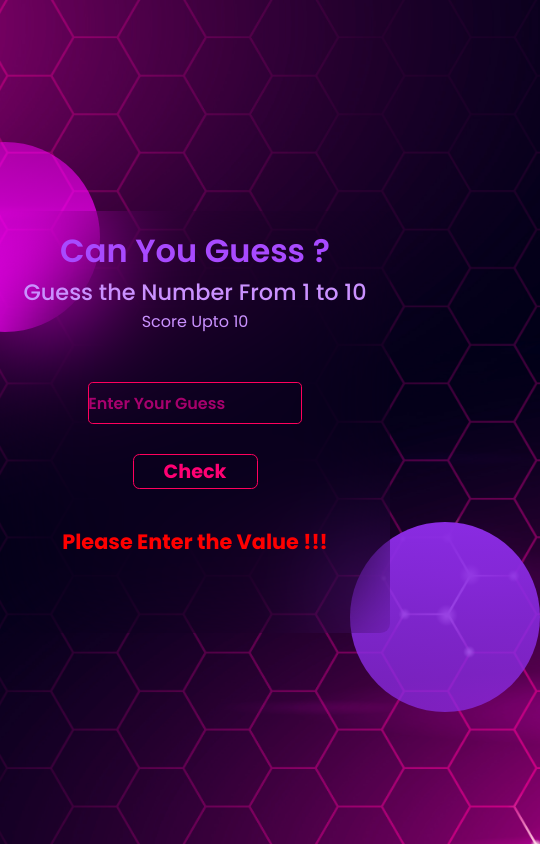
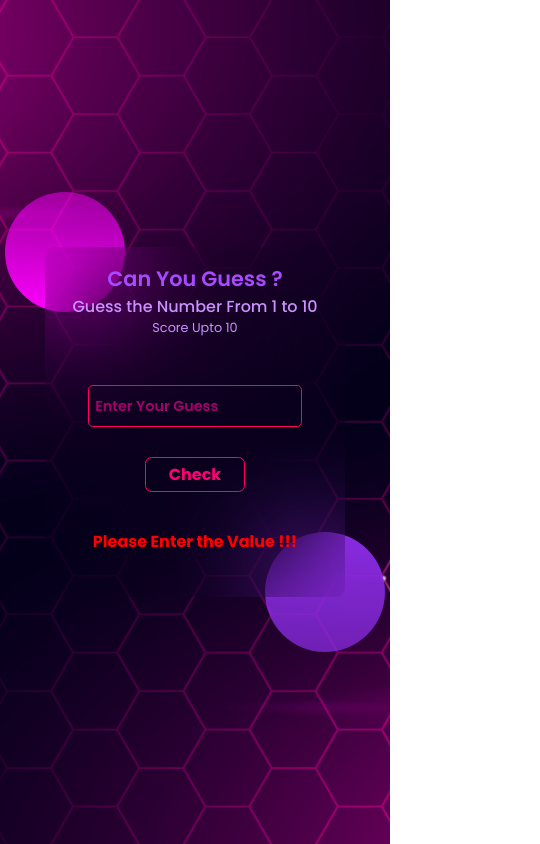
Before and after one commit to MohamedSameer10/GUESS-THE-NUMBER-JS, a plain HTML site: page index.html in a window 390 px wide. Both pictures are taken after a click on the button "Check". Shown: the whole page, 540 px wide, since content can reach past the window. Drawn offline with Linux system fonts and the light colour scheme.

Commit message:
Added the changes

```diff
--- a/guess.js
+++ b/guess.js
@@ -1,6 +1,8 @@
 const btn = document.querySelector("button")
 const input = document.querySelector("#number")
 const box = document.querySelector(".container")
+const round1 = document.querySelector("#round1")
+const round2 = document.querySelector("#round2")
 let resultValue = 0
 let msg = document.createElement("h5")
 let result = document.createElement("h3")
@@ -27,8 +29,10 @@ function guess(){
         msg.className = "green"
         box.classList.remove("move")
         box.classList.add("animation")
+        round1.classList.add("round")
+        round2.classList.add("round")
 
-        if(resultValue == 10){
+        if(resultValue === 10){
             alert("👋👋YOU WON 👋👋")
         }
     }
@@ -44,7 +48,7 @@ function guess(){
     }
 
     else{
-        if(resultValue == 0){
+        if(resultValue === 0){
             result.innerHTML = `Your Score is <span class = "zero"><br>0</span>`
             box.appendChild(result)
         }
@@ -54,6 +58,8 @@ function guess(){
         msg.classList.remove("mgtop")
         box.classList.remove("move")
         box.classList.add("animation")
+        round1.classList.add("round")
+        round2.classList.add("round")
 
     }
 }
@@ -64,4 +70,6 @@ function wrong(){
         box.appendChild(msg)
         box.classList.add("move")
         msg.classList.add("mgtop")
+        round1.classList.add("round")
+        round2.classList.add("round")
 }
--- a/index.html
+++ b/index.html
@@ -9,8 +9,8 @@
 <body>
 
     <div class="shape">
-        <div class="circle"></div>
-        <div class="circle"></div>
+        <div class="circle" id="round1"></div>
+        <div class="circle" id="round2"></div>
     </div>
 
     <div class="container">
--- a/style.css
+++ b/style.css
@@ -11,8 +11,8 @@ body{
     display: flex;
     justify-content: center;
     align-items: center;
-    height: 100vh;
-    width: 100vw;
+    min-height: 100vh;
+    min-width: 100vw;
     background-image: url(images/background.jpg);
     background-repeat: no-repeat;
     background-size: cover;
@@ -23,7 +23,6 @@ body{
 .container{
     width: 450px;
     height: 290px;
-    min-height: 50%;
     backdrop-filter: blur(50px);
     border-radius: 0.6rem;
     padding: 1rem;
@@ -46,13 +45,28 @@ body{
 
 .shape .circle:first-child{
     background: linear-gradient(to bottom,rgba(255, 0, 255, 0.486),rgb(255, 0, 255));
-    top: -280px;
-    left: -90px;
+    top: -200px;
+    left: -70px;
 }
 .shape .circle:last-child{
     background: linear-gradient(to bottom,blueviolet,rgba(137, 43, 226, 0.741));
-    bottom: -290px;
-    right: -540px;
+    bottom: -210px;
+    right: -510px;
+}
+.shape .round:first-child{
+    background: linear-gradient(to bottom,rgba(255, 0, 255, 0.486),rgb(255, 0, 255));
+    top: -300px;
+    left: -70px;
+}
+
+.shape .round:last-child{
+    background: linear-gradient(to bottom,blueviolet,rgba(137, 43, 226, 0.741));
+    bottom: -300px;
+    right: -510px;
+}
+
+.shape .round,.shape .circle{
+    transition: all 1s;
 }
 
 .container h1{
@@ -108,7 +122,7 @@ p{
 
 .container input:focus{
     border: 1px solid rgb(255, 0, 247);
-    box-shadow:  rgb(255, 0, 247,0.26) 5px -3px 18px,  rgb(255, 0, 247,0.33) -2px 3px 16px;
+    box-shadow:  rgba(255, 0, 247, 0.516) 5px -3px 18px,  rgba(255, 0, 247, 0.796) -2px 3px 16px;
 }
 
 .container input:focus::placeholder{
@@ -210,3 +224,184 @@ p{
         height: 400px;
     }
 }
+
+
+@media screen and (max-width:631px){
+    .circle{
+        width: 150px;
+        height: 150px;
+    }
+
+    .shape .circle:first-child{
+        top: -210px;
+        left: -60px;
+    }
+
+    .shape .circle:last-child{
+        bottom: -210px;
+        right: -430px;
+    }
+    .shape .round:first-child{
+        top: -290px;
+        left: -40px;
+    }
+    .shape .round:last-child{
+        bottom: -290px;
+        right: -430px;
+    }
+
+    .container{
+        width: 382px;
+        height: 330px;
+    }
+
+    .input input{
+        font-size: 1.2rem;
+        width: 80%;
+        height: 5vh;
+    }
+
+}
+
+@media screen and (max-width:474px) and (min-width :190px){
+    .container{
+        width: 300px;
+        height: 290px;
+    }
+
+    .container .input input::placeholder{
+        font-size: 0.9rem
+    }
+
+    .container h1:first-child{
+        font-size: 1.3rem;
+    }
+    .container h1:nth-child(2),
+    .container h3,h5,
+    .container .input input,
+    .container .input button,
+    .container .red,
+    .container .green{
+        font-size: 1rem;
+    }
+
+    .container p{
+        font-size: 0.8rem;
+    }
+
+    .container .input button{
+        width: 100px;
+    }
+
+    .container .result{
+        padding-top: 0rem;
+    }
+
+    @keyframes height {
+        to{
+            height: 410px;
+        }
+    }
+    @keyframes smallheight {
+        to{
+            height: 350px;
+        }
+    }
+
+    .shape .circle:last-child{
+        right: -340px;
+        bottom: -190px;
+    }
+    .shape .circle:first-child{
+        top: -190px;
+        left: -40px;
+    }
+
+    .shape .circle{
+        width: 120px;
+        height: 120px;
+    }
+
+    .shape .round:first-child{
+        top: -230px;
+    }
+    .shape .round:last-child{
+        bottom: -230px;
+        right: -340px;
+    }
+}
+
+@media screen and (max-width:385px) and (min-width : 190px){
+    .shape .circle{
+        width: 100px;
+        height: 100px;
+    }
+
+    .container{
+        width: 260px;
+    }
+
+    .shape .circle:first-child{
+        top: -180px;
+    }
+    .shape .circle:last-child{
+        bottom: -180px;
+        right: -290px;
+    }
+    .shape .round:first-child{
+        top: -210px;
+    }
+    .shape .round:last-child{
+        bottom: -210px;
+        right: -290px;
+    }
+
+    .container .input input::placeholder{
+        left: 38%;
+    }
+
+    .container .input input{
+        height: 7vh;
+        font-size: 1.2rem;
+    }
+}
+
+@media screen and (max-width :295px) and (min-width : 190px){
+    .container{
+        width: 200px;
+    }
+
+    .container h1:nth-child(2){
+        font-size: 0.6rem;
+    }
+
+    .container .input input::placeholder{
+        left: 40%;
+        font-size: 0.7rem;
+    }
+
+    .shape .circle{
+        width: 80px;
+        height: 80px;
+    }
+
+    .shape .circle:first-child{
+        top: -170px;
+        left: -30px;
+    }
+
+    .shape .circle:last-child{
+        right: -230px;
+    }
+
+    .shape .round:first-child
+    {
+        top: -230px;
+    }
+    .shape .round:last-child{
+        bottom: -230px;
+    }
+    .container .input input{
+        font-size: 1.2rem;
+    }
+}
```
